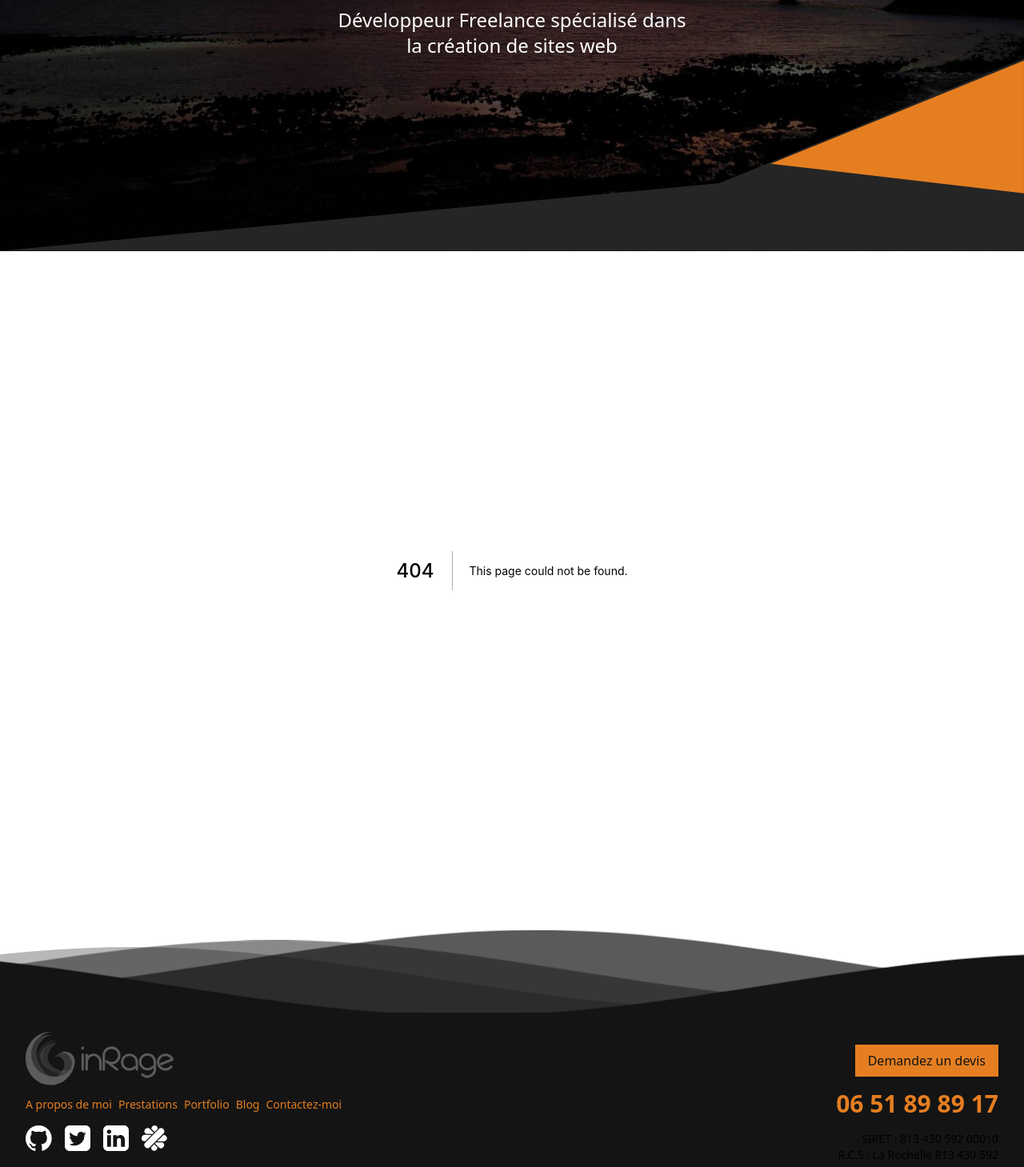
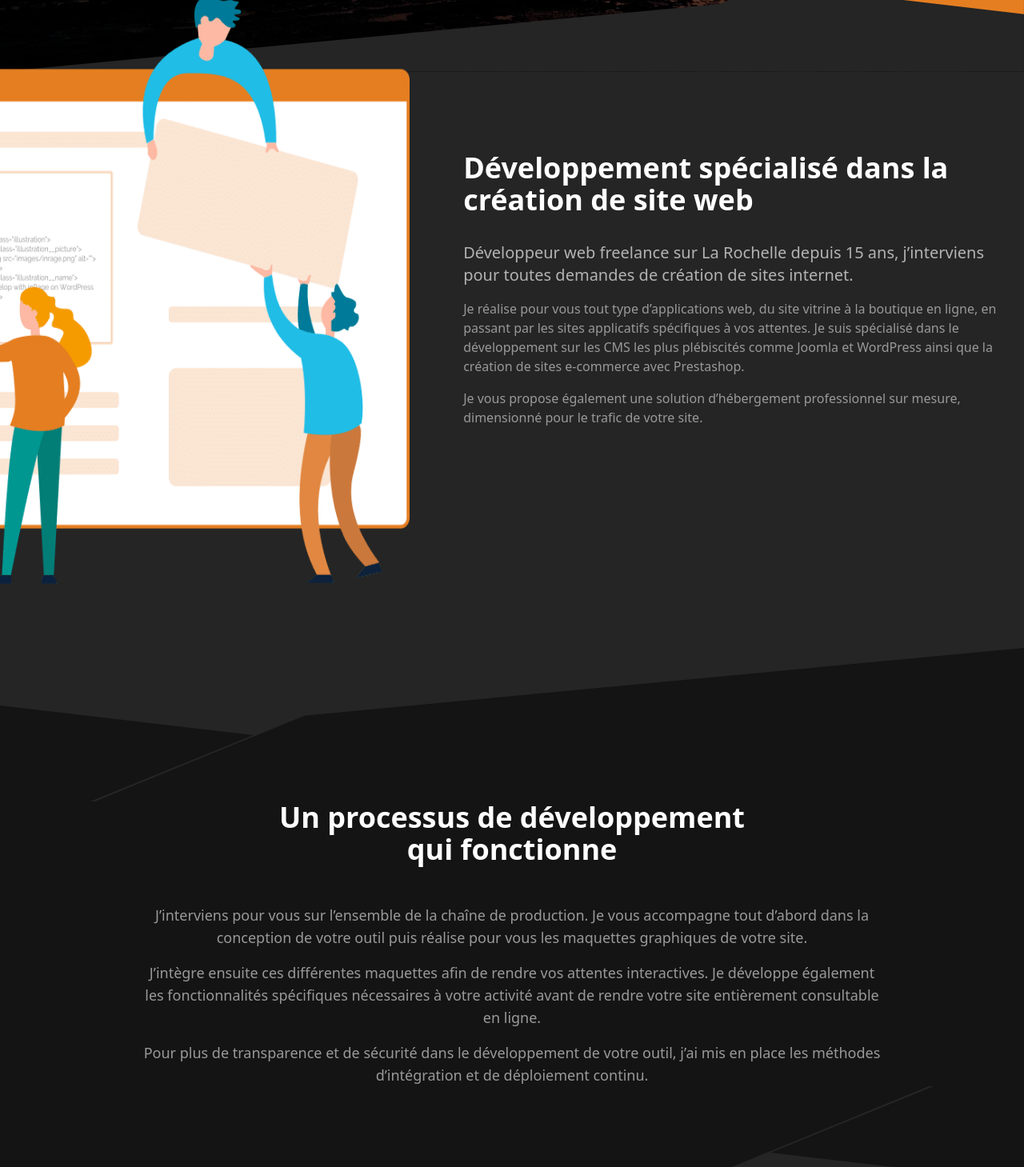
Before and after one commit to akiletour/inrage, a Next.js app: page /prestations/creation-site-web in a window 1280 px wide. Before the commit this address had no page. Shown: the part 311-1770 px from the top of the page at 80% size. Built offline with nearby package versions, Linux system fonts and the light colour scheme.

Commit message:
feat(page): add prestation build website page

```diff
--- /dev/null
+++ b/pages/prestations/creation-site-web/index.js
@@ -0,0 +1,141 @@
+import Image from 'next/image';
+import Link from 'next/link';
+import Diagonal from '../../../components/layouts/Diagonal';
+import SectionTitle from '../../../components/SectionTitle';
+
+export default function PrestationBuildWebsite() {
+  return (
+    <div>
+      <div className="flex relative container mt-6 lg:-mt-12">
+        <div className="hidden lg:block overflow-hidden absolute lg:right-[60%]">
+          <div className="w-[697px] h-[736px] relative">
+            <Image
+              className="max-h-[736px]"
+              src="/images/build-website.png"
+              width={697}
+              priority
+              height={736}
+              alt="Création de site Internet sur la rochelle"
+            />
+          </div>
+        </div>
+        <div className="lg:ml-[45%] relative lg:h-[736px] flex items-center">
+          <div>
+
+            <h2 className="font-bold text-white text-4xl">
+              Développement spécialisé dans la création de site web
+            </h2>
+
+            <div className="text-gray-light font-medium text-xl mt-4">
+              <p>
+                Développeur web freelance sur La Rochelle depuis 15 ans, j’interviens pour toutes
+                demandes de création de sites internet.
+              </p>
+            </div>
+
+            <p className="mt-2">
+              Je réalise pour vous tout type d’applications web, du site vitrine à
+              la boutique en ligne, en passant par les sites applicatifs spécifiques à vos attentes.
+              Je suis spécialisé dans le développement sur les CMS les plus plébiscités comme Joomla
+              et WordPress ainsi que la création de sites e-commerce avec Prestashop.
+            </p>
+            <p className="mt-2">
+              Je vous propose également une solution d’hébergement professionnel
+              sur mesure, dimensionné pour le trafic de votre site.
+            </p>
+          </div>
+        </div>
+      </div>
+      <div className="bg-gray-darker mt-10">
+        <Diagonal
+          flipX
+          flipY
+          className="h-24"
+          bgClass="fill-gray-dark"
+          bgCorner="fill-gray-darker"
+        />
+        <div className="container text-center">
+          <div className="px-18 text-lg">
+            <h2 className="text-white text-4xl font-bold mb-6">
+              Un processus de développement
+              <br />
+              qui fonctionne
+            </h2>
+
+            <p className="mt-2">
+              J’interviens pour vous sur l’ensemble de la chaîne de production. Je
+              vous accompagne tout d’abord dans la conception de votre outil puis réalise pour vous
+              les maquettes graphiques de votre site.
+            </p>
+            <p className="mt-2">
+              J’intègre ensuite ces différentes maquettes afin de rendre vos
+              attentes interactives. Je développe également les fonctionnalités spécifiques
+              nécessaires à votre activité avant de rendre votre site entièrement consultable en
+              ligne.
+            </p>
+            <p className="mt-2">
+              Pour plus de transparence et de sécurité dans le développement de
+              votre outil, j’ai mis en place les méthodes d’intégration et de déploiement
+              continu.
+            </p>
+          </div>
+        </div>
+        <Diagonal
+          className="h-24"
+          bgClass="fill-gray-dark"
+          bgCorner="fill-gray-darker"
+        />
+      </div>
+
+      <div className="container">
+        <SectionTitle
+          title="Services"
+          content="L'utilisation de CMS aussi populaires que Prestashop et Wordpress, disposant de communauté active et importante, vous garanti d'avoir d'une solution qui pourra évoluer au fur et à mesure de vos besoins et des évolutions technologiques."
+        />
+
+        <div className="flex">
+          <div className="w-2/5">Left</div>
+          <div className="w-3/5">
+            <h3>
+              Développement site vitrine
+              <br />
+              avec WordPress
+            </h3>
+
+            Wordpress est un CMS simple et rapide d’accès, c’est mon CMS de prédilection !
+            <p>
+              Idéal pour la création de site vitrine, Wordpress permet de développer rapidement des
+              sites entièrement administrables.
+            </p>
+            <p>
+              C’est un outil open source qui permet également la personnalisation avancée de son
+              backoffice afin qu’il réponde le plus efficacement à vos besoins.
+            </p>
+            <p>
+              De plus, Wordpress dispose d’une communauté importante et investie. Ainsi, de
+              nombreux plugins et fonctionnalités sont existants, ils permettent de faire évoluer
+              votre site au gré de vos besoins.
+            </p>
+            <Link href="/">
+              <a className="button">Développer avec WordPress</a>
+            </Link>
+          </div>
+        </div>
+      </div>
+    </div>
+  );
+}
+
+export async function getStaticProps() {
+  return {
+    props: {
+      pageTitle: 'Création de site internet',
+      breadcrumb: {
+        parent: {
+          link: '/prestations',
+          title: 'Prestations sous WordPress, Prestashop et Symfony',
+        },
+      },
+    },
+  };
+}
```
Also changed, not shown: public/images/build-website.png (added).
